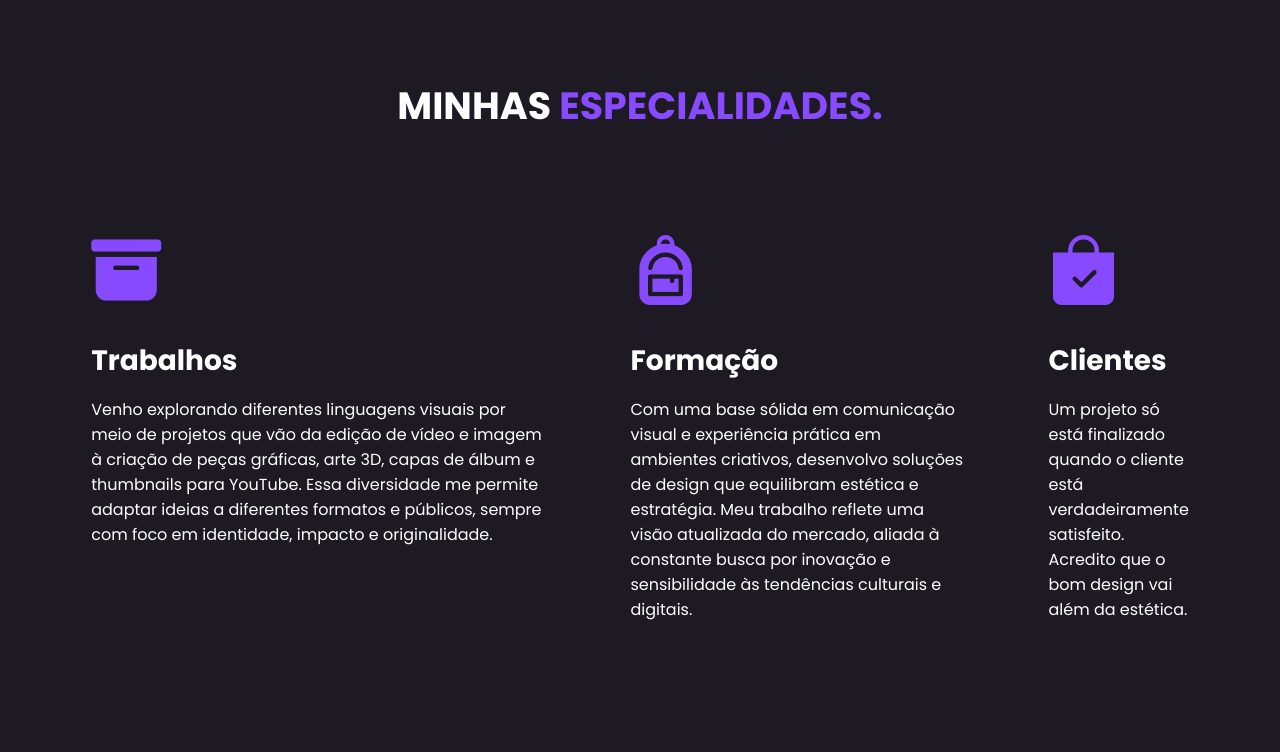
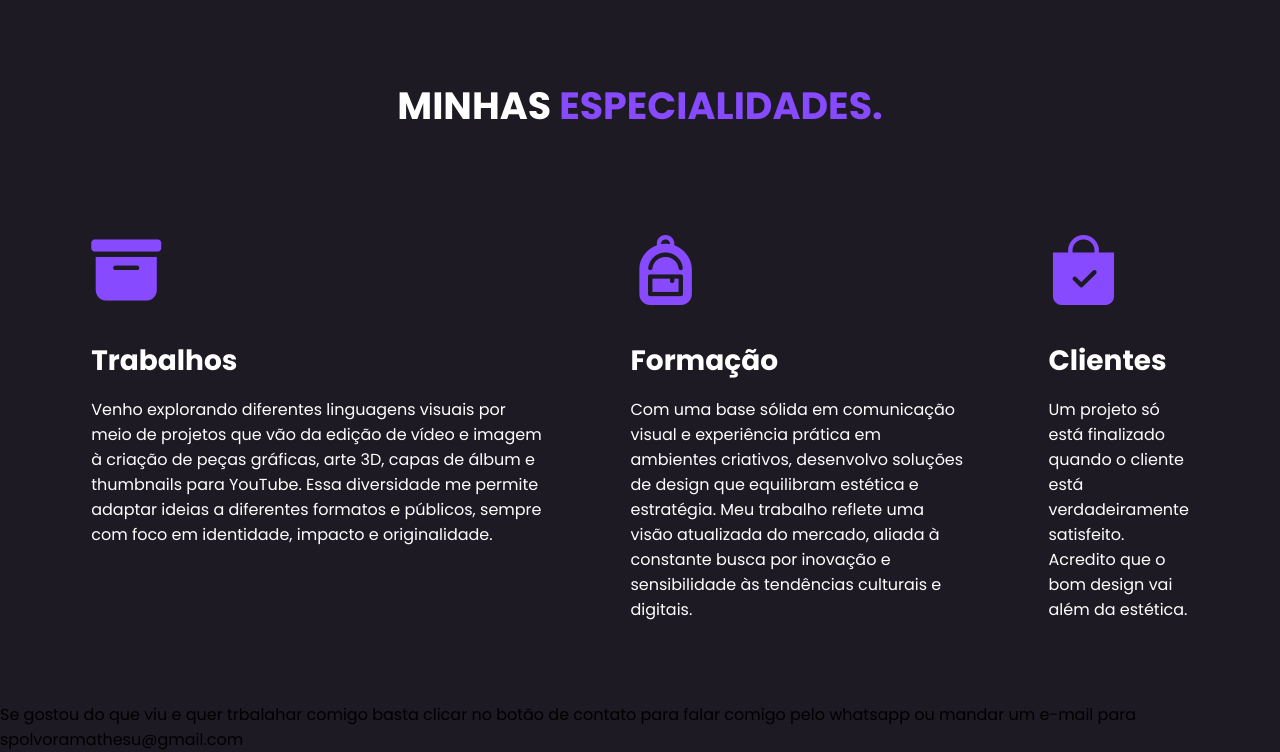
Before and after one commit to polvoraa/portifolio2, a plain HTML site: page index.html in a window 1280 px wide. Shown: the part 1745-2497 px from the top of the page. Before the commit the page ends 2447 px from the top, so only its background shows below. Drawn offline with nearby package versions, Linux system fonts and the light colour scheme.

Commit message:
Update index.html

```diff
--- a/index.html
+++ b/index.html
@@ -73,7 +73,6 @@
                     <div class="img-port" style="background-image: url(roll3.png);">
                         <a href="https://polvoraa.github.io/projetos/"></a>
                     </div>
-
                     </div> <!-- fechamento interface-->
                 </div> <!-- fechamento flex-->
             </div>
@@ -130,3 +129,8 @@
                 </div>
             </div>
          </section>
+
+         <section class="rodape">
+             <div class="interface">
+                 <div class="flex">
+                     <p> Se gostou do que viu e quer trbalahar comigo basta clicar no botão de contato para falar comigo pelo whatsapp ou mandar um e-mail para spolvoramathesu@gmail.com</p>
```
